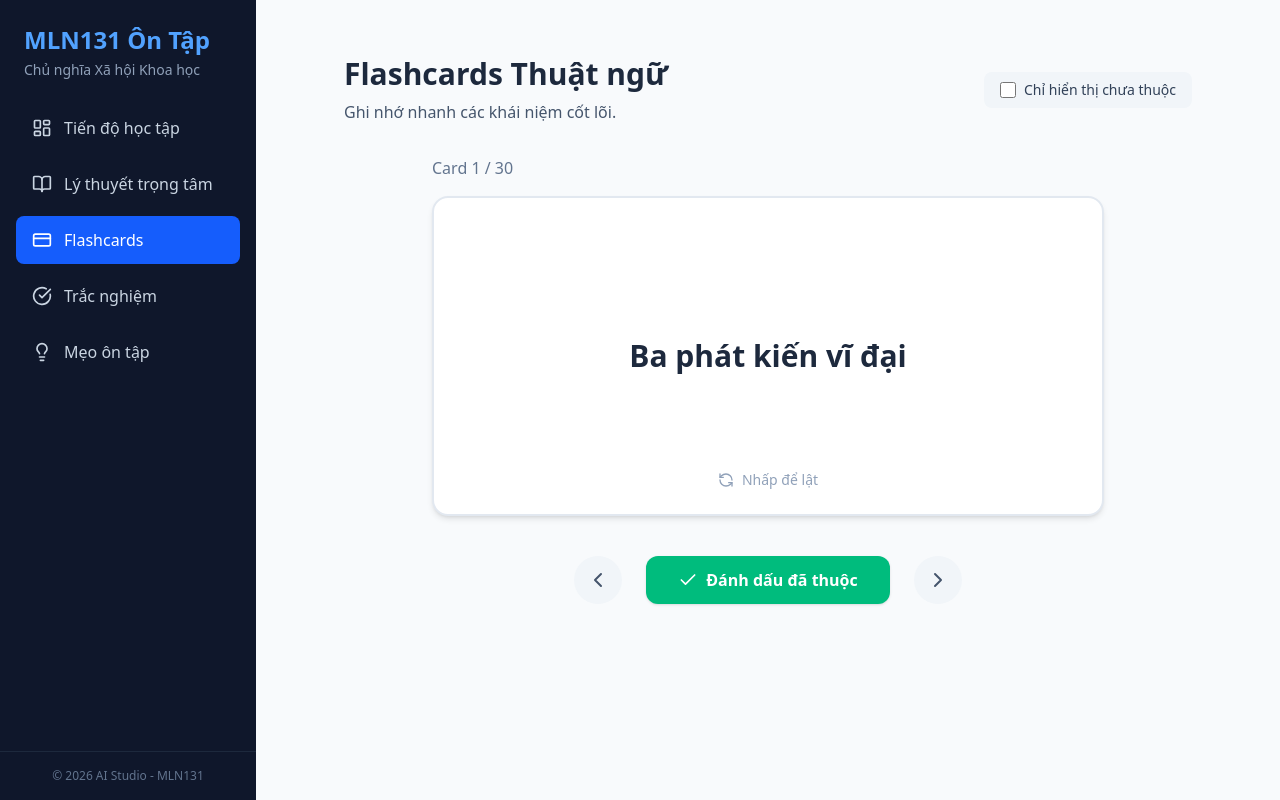
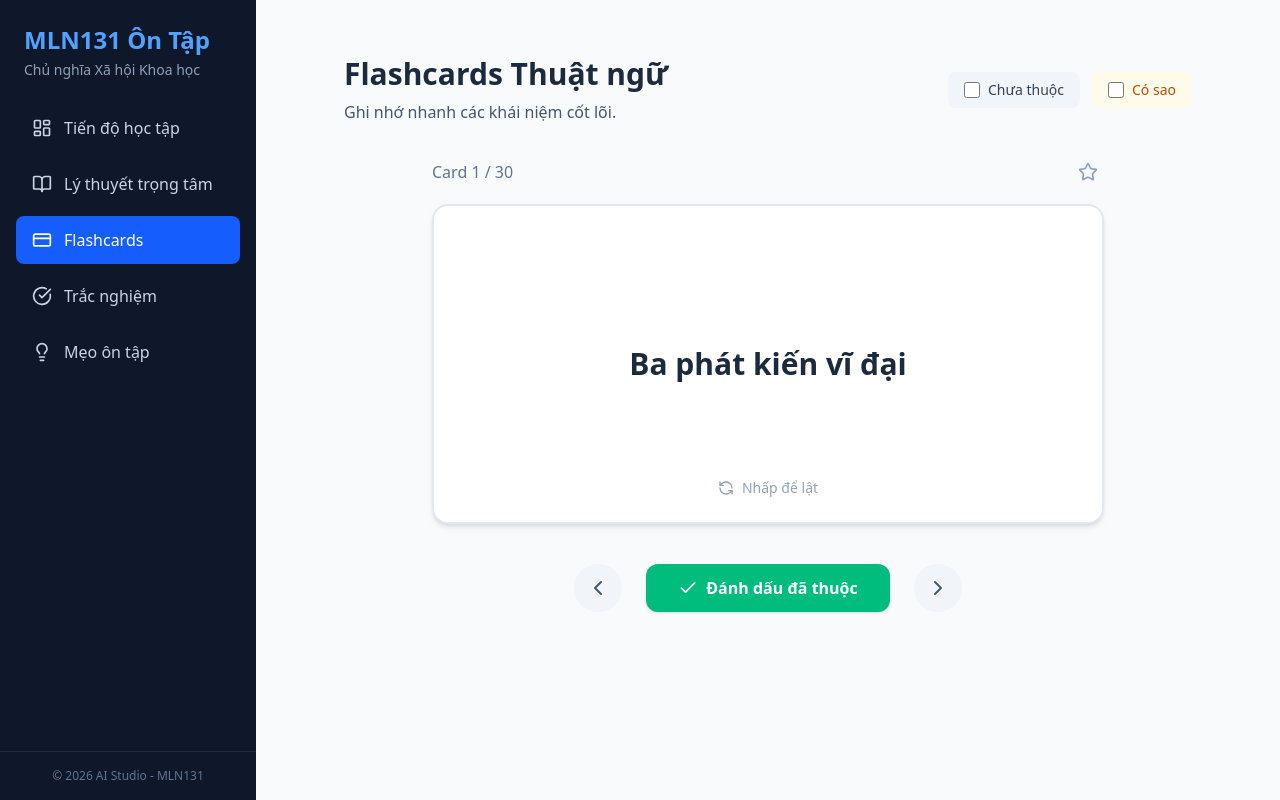
Before and after one commit to NganNNK986/MLN131, a React (Vite) app: page / in a window 1280 px wide. Both pictures are taken after a click on the button "Flashcards". Built offline with nearby package versions, Linux system fonts and the light colour scheme.

Commit message:
feat: add flashcard starring functionality
Implement the ability to star flashcards and persist the flashcard view state (index, flip status, and filters) to local storage.

```diff
--- a/src/App.tsx
+++ b/src/App.tsx
@@ -12,7 +12,7 @@ import { Menu, X } from 'lucide-react';
 export default function App() {
   const [currentView, setCurrentView] = useState<ViewMode>('dashboard');
   const [isMobileMenuOpen, setIsMobileMenuOpen] = useState(false);
-  const { progress, markTheoryCompleted, markFlashcardMastered, updateQuizScore, updateWrongQuestions } = useProgress();
+  const { progress, markTheoryCompleted, markFlashcardMastered, updateQuizScore, updateWrongQuestions, toggleFlashcardStar } = useProgress();
 
   const handleNavigate = (view: ViewMode) => {
     setCurrentView(view);
@@ -57,6 +57,8 @@ export default function App() {
             <FlashcardView
               masteredCards={progress.flashcardsMastered}
               onMarkMastered={markFlashcardMastered}
+              starredCards={progress.starredFlashcards || []}
+              onToggleStar={toggleFlashcardStar}
             />
           )}
           {currentView === 'quiz' && (
--- a/src/components/FlashcardView.tsx
+++ b/src/components/FlashcardView.tsx
@@ -1,21 +1,60 @@
-import React, { useState } from 'react';
+import React, { useState, useEffect } from 'react';
 import { flashcards } from '../data';
-import { RefreshCcw, Check, ChevronLeft, ChevronRight } from 'lucide-react';
+import { RefreshCcw, Check, ChevronLeft, ChevronRight, Star } from 'lucide-react';
 import { motion, AnimatePresence } from 'motion/react';
 
 interface FlashcardViewProps {
   masteredCards: string[];
   onMarkMastered: (cardId: string) => void;
+  starredCards: string[];
+  onToggleStar: (cardId: string) => void;
 }
 
-export function FlashcardView({ masteredCards, onMarkMastered }: FlashcardViewProps) {
-  const [currentIndex, setCurrentIndex] = useState(0);
-  const [isFlipped, setIsFlipped] = useState(false);
-  const [showOnlyUnmastered, setShowOnlyUnmastered] = useState(false);
+const FLASHCARD_STATE_KEY = 'mln131_flashcard_state';
 
-  const activeCards = showOnlyUnmastered
-    ? flashcards.filter(card => !masteredCards.includes(card.id))
-    : flashcards;
+export function FlashcardView({ masteredCards, onMarkMastered, starredCards, onToggleStar }: FlashcardViewProps) {
+  const [initialState] = useState(() => {
+    try {
+      const saved = localStorage.getItem(FLASHCARD_STATE_KEY);
+      if (saved) {
+        return JSON.parse(saved);
+      }
+    } catch (e) {
+      console.error('Failed to load flashcard state', e);
+    }
+    return null;
+  });
+
+  const [currentIndex, setCurrentIndex] = useState(initialState?.currentIndex || 0);
+  const [isFlipped, setIsFlipped] = useState(initialState?.isFlipped || false);
+  const [showOnlyUnmastered, setShowOnlyUnmastered] = useState(initialState?.showOnlyUnmastered || false);
+  const [showOnlyStarred, setShowOnlyStarred] = useState(initialState?.showOnlyStarred || false);
+
+  useEffect(() => {
+    localStorage.setItem(FLASHCARD_STATE_KEY, JSON.stringify({
+      currentIndex,
+      isFlipped,
+      showOnlyUnmastered,
+      showOnlyStarred
+    }));
+  }, [currentIndex, isFlipped, showOnlyUnmastered, showOnlyStarred]);
+
+  let activeCards = flashcards;
+  if (showOnlyUnmastered) {
+    activeCards = activeCards.filter(card => !masteredCards.includes(card.id));
+  }
+  if (showOnlyStarred) {
+    activeCards = activeCards.filter(card => starredCards.includes(card.id));
+  }
+
+  // Ensure currentIndex is within bounds if activeCards changes
+  useEffect(() => {
+    if (activeCards.length > 0 && currentIndex >= activeCards.length) {
+      setCurrentIndex(0);
+    }
+  }, [activeCards.length, currentIndex]);
+
+  const safeIndex = Math.min(currentIndex, Math.max(0, activeCards.length - 1));
 
   const handleNext = () => {
     setIsFlipped(false);
@@ -33,7 +72,7 @@ export function FlashcardView({ masteredCards, onMarkMastered }: FlashcardViewPr
 
   const handleMastered = () => {
     if (activeCards.length > 0) {
-      onMarkMastered(activeCards[currentIndex].id);
+      onMarkMastered(activeCards[safeIndex].id);
       handleNext();
     }
   };
@@ -44,28 +83,32 @@ export function FlashcardView({ masteredCards, onMarkMastered }: FlashcardViewPr
         <div className="w-24 h-24 bg-emerald-100 rounded-full flex items-center justify-center mb-6">
           <Check className="text-emerald-600" size={48} />
         </div>
-        <h2 className="text-2xl font-bold text-slate-800 mb-2">Tuyệt vời!</h2>
-        <p className="text-slate-600 mb-6">Bạn đã thuộc lòng tất cả các thuật ngữ.</p>
+        <h2 className="text-2xl font-bold text-slate-800 mb-2">Không tìm thấy thẻ nào!</h2>
+        <p className="text-slate-600 mb-6">Bạn đã xem hết hoặc không có thẻ nào phù hợp với bộ lọc.</p>
+        <div className="flex gap-4">
           <button
-          onClick={() => setShowOnlyUnmastered(false)}
+            onClick={() => { setShowOnlyUnmastered(false); setShowOnlyStarred(false); setCurrentIndex(0); }}
             className="px-6 py-3 bg-blue-600 text-white font-medium rounded-lg hover:bg-blue-700 transition-colors"
           >
-          Ôn tập lại tất cả
+            Xem tất cả
           </button>
+        </div>
       </div>
     );
   }
 
-  const currentCard = activeCards[currentIndex];
+  const currentCard = activeCards[safeIndex];
   const isMastered = masteredCards.includes(currentCard.id);
+  const isStarred = starredCards.includes(currentCard.id);
 
   return (
     <div className="max-w-4xl mx-auto p-6">
-      <div className="flex justify-between items-center mb-8">
+      <div className="flex flex-col md:flex-row justify-between items-start md:items-center mb-8 gap-4">
         <div>
           <h2 className="text-3xl font-bold text-slate-800">Flashcards Thuật ngữ</h2>
           <p className="text-slate-600 mt-2">Ghi nhớ nhanh các khái niệm cốt lõi.</p>
         </div>
+        <div className="flex flex-col sm:flex-row gap-3">
           <label className="flex items-center gap-2 cursor-pointer bg-slate-100 px-4 py-2 rounded-lg">
             <input
               type="checkbox"
@@ -77,14 +120,40 @@ export function FlashcardView({ masteredCards, onMarkMastered }: FlashcardViewPr
               }}
               className="w-4 h-4 text-blue-600 rounded"
             />
-          <span className="text-sm font-medium text-slate-700">Chỉ hiển thị chưa thuộc</span>
+            <span className="text-sm font-medium text-slate-700">Chưa thuộc</span>
           </label>
+          <label className="flex items-center gap-2 cursor-pointer bg-amber-50 px-4 py-2 rounded-lg">
+            <input
+              type="checkbox"
+              checked={showOnlyStarred}
+              onChange={(e) => {
+                setShowOnlyStarred(e.target.checked);
+                setCurrentIndex(0);
+                setIsFlipped(false);
+              }}
+              className="w-4 h-4 text-amber-600 rounded"
+            />
+            <span className="text-sm font-medium text-amber-700">Có sao</span>
+          </label>
+        </div>
       </div>
 
       <div className="flex flex-col items-center">
-        <div className="w-full max-w-2xl text-slate-500 mb-4 flex justify-between font-medium">
-          <span>Card {currentIndex + 1} / {activeCards.length}</span>
-          {isMastered && <span className="text-emerald-600 flex items-center gap-1"><Check size={16} /> Đã thuộc</span>}
+        <div className="w-full max-w-2xl text-slate-500 mb-4 flex justify-between font-medium items-center">
+          <span>Card {safeIndex + 1} / {activeCards.length}</span>
+          <div className="flex items-center gap-3">
+            <button
+              onClick={(e) => {
+                e.stopPropagation();
+                onToggleStar(currentCard.id);
+              }}
+              className={`p-1.5 rounded-full transition-colors ${isStarred ? 'text-amber-500 bg-amber-50' : 'text-slate-400 hover:bg-slate-100'}`}
+              title={isStarred ? "Bỏ đánh dấu sao" : "Đánh dấu sao"}
+            >
+              <Star size={20} fill={isStarred ? "currentColor" : "none"} />
+            </button>
+            {isMastered && <span className="text-emerald-600 flex items-center gap-1 bg-emerald-50 px-2 py-1 rounded-md"><Check size={16} /> Đã thuộc</span>}
+          </div>
         </div>
 
         {/* Flashcard */}
--- a/src/hooks/useProgress.ts
+++ b/src/hooks/useProgress.ts
@@ -8,6 +8,7 @@ const defaultProgress: StudyProgress = {
   flashcardsMastered: [],
   quizScores: {},
   wrongQuizQuestions: [],
+  starredFlashcards: [],
   lastActive: new Date().toISOString(),
 };
 
@@ -88,8 +89,28 @@ export function useProgress() {
     });
   };
 
+  const toggleFlashcardStar = (flashcardId: string) => {
+    setProgress(prev => {
+      const currentStarred = prev.starredFlashcards || [];
+      if (currentStarred.includes(flashcardId)) {
+        return {
+          ...prev,
+          starredFlashcards: currentStarred.filter(id => id !== flashcardId),
+          lastActive: new Date().toISOString(),
+        };
+      } else {
+        return {
+          ...prev,
+          starredFlashcards: [...currentStarred, flashcardId],
+          lastActive: new Date().toISOString(),
+        };
+      }
+    });
+  };
+
   return {
     progress,
+    toggleFlashcardStar,
     markTheoryCompleted,
     markFlashcardMastered,
     updateQuizScore,
--- a/src/types.ts
+++ b/src/types.ts
@@ -27,5 +27,6 @@ export interface StudyProgress {
   flashcardsMastered: string[];
   quizScores: Record<string, number>; // chapterId -> highest score (0-100)
   wrongQuizQuestions: string[];
+  starredFlashcards?: string[];
   lastActive: string;
 }
```
Lines whose indentation alone changed are shown as unchanged.
